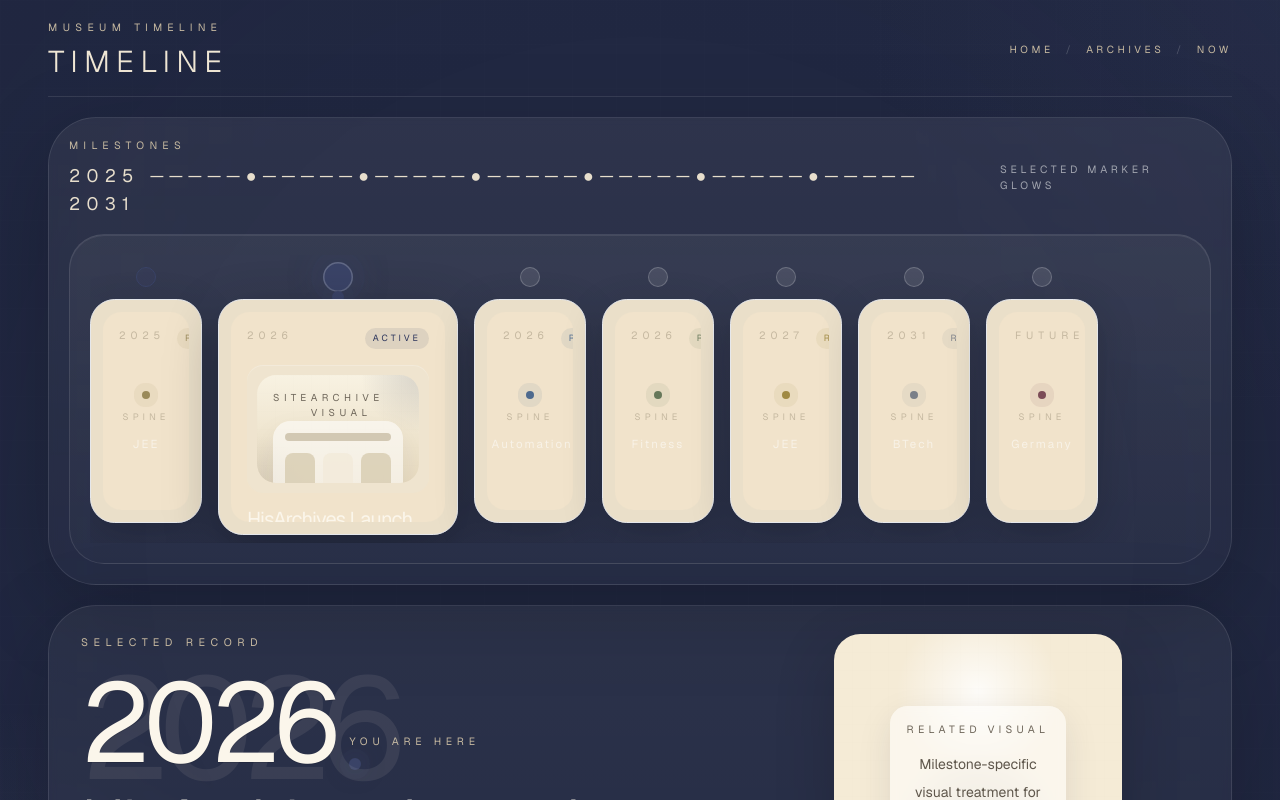
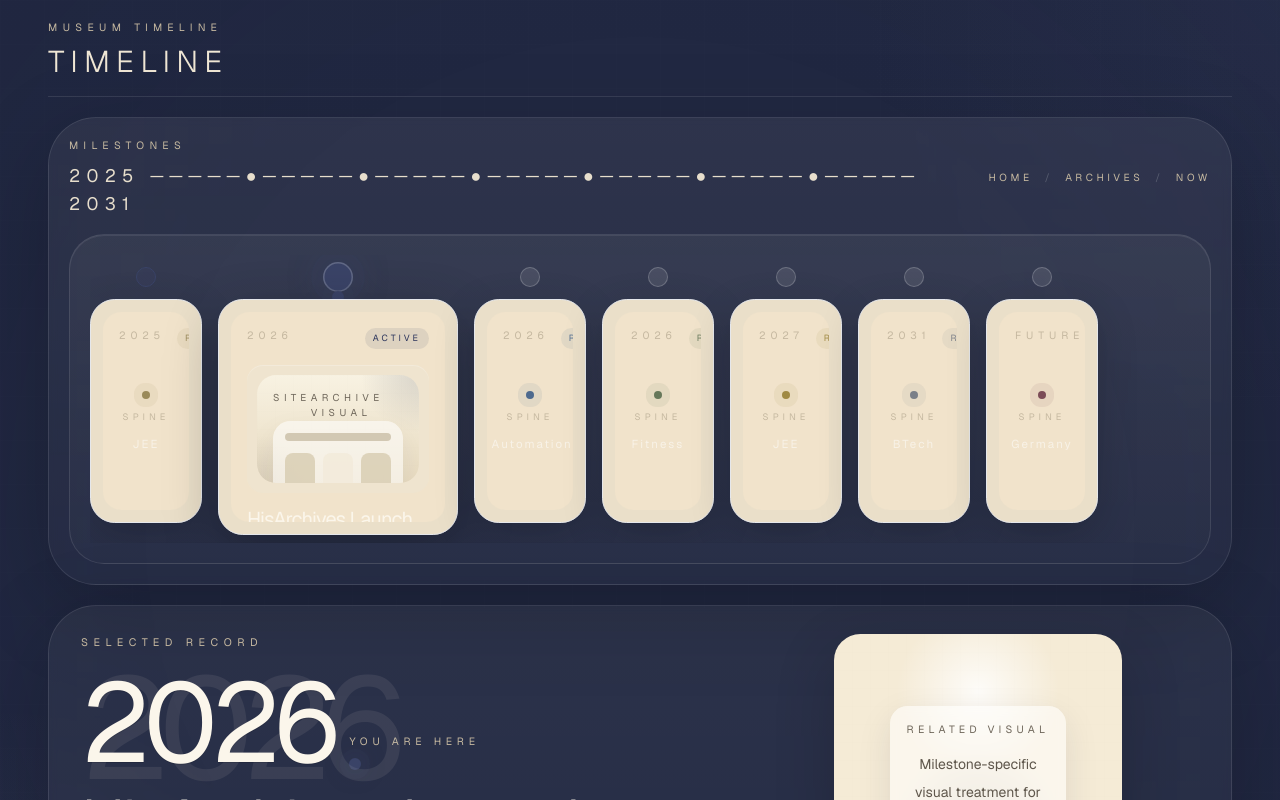
Before and after one commit to h4x-ansh/hisarchives, a Next.js app: page /timeline in a window 1280 px wide. Shown: the top 800 px of the page. Built offline with nearby package versions, Linux system fonts and the light colour scheme.

Commit message:
Fix timeline navigation links

```diff
--- a/components/identity-page.tsx
+++ b/components/identity-page.tsx
@@ -43,6 +43,22 @@ export function IdentityPage() {
               <div className="absolute -right-20 -top-16 h-72 w-72 rounded-full bg-cyan-400/20 blur-3xl" />
               <div className="absolute left-[-8rem] top-28 h-80 w-80 rounded-full bg-violet-500/18 blur-3xl" />
               <div className="absolute right-24 top-8 h-72 w-72 rounded-full bg-purple-400/10 blur-3xl" />
+            </div>
+
+            <div className="relative z-10 flex justify-end pb-4">
+              <div className="flex items-center gap-3 text-[0.64rem] uppercase tracking-[0.35em] text-white/65">
+                <Link href="/" className="transition-colors hover:text-white">
+                  Home
+                </Link>
+                <span className="text-white/20">/</span>
+                <Link href="/archives" className="transition-colors hover:text-white">
+                  Archives
+                </Link>
+                <span className="text-white/20">/</span>
+                <Link href="/now" className="transition-colors hover:text-white">
+                  Now
+                </Link>
+              </div>
             </div>
 
             <div className="relative grid gap-10 lg:grid-cols-[minmax(0,1.1fr)_minmax(20rem,0.85fr)] lg:items-center">
--- a/components/timeline-page.tsx
+++ b/components/timeline-page.tsx
@@ -1,6 +1,7 @@
 "use client";
 
 import { AnimatePresence, motion, useReducedMotion } from "framer-motion";
+import Link from "next/link";
 import type { WheelEvent as ReactWheelEvent } from "react";
 import { useEffect, useMemo, useRef, useState } from "react";
 
@@ -420,13 +421,6 @@ export function TimelinePage() {
             </p>
             <h1 className="text-2xl font-light tracking-[0.22em] text-[#F0E7D5] sm:text-3xl">TIMELINE</h1>
           </div>
-          <div className="flex flex-wrap items-center gap-3 text-[0.64rem] uppercase tracking-[0.35em]" style={{ color: palette.muted }}>
-            <span>Home</span>
-            <span className="text-white/20">/</span>
-            <span>Archives</span>
-            <span className="text-white/20">/</span>
-            <span>Now</span>
-          </div>
         </header>
 
         <section className="mt-4 sm:mt-5">
@@ -441,7 +435,19 @@ export function TimelinePage() {
                 </p>
                 <TimelineRuler />
               </div>
-              <p className="hidden text-[0.66rem] uppercase tracking-[0.35em] text-white/55 sm:block">Selected marker glows</p>
+              <div className="hidden items-center gap-3 text-[0.64rem] uppercase tracking-[0.35em] text-[#c5b8a0] sm:flex">
+                <Link href="/" className="transition-colors hover:text-[#fbf6eb]">
+                  Home
+                </Link>
+                <span className="text-white/20">/</span>
+                <Link href="/archives" className="transition-colors hover:text-[#fbf6eb]">
+                  Archives
+                </Link>
+                <span className="text-white/20">/</span>
+                <Link href="/now" className="transition-colors hover:text-[#fbf6eb]">
+                  Now
+                </Link>
+              </div>
             </div>
 
             <div className="relative rounded-[2.2rem] border border-white/10 bg-[linear-gradient(180deg,rgba(255,247,232,0.05),rgba(255,247,232,0.02))] px-4 py-4 shadow-[inset_0_1px_0_rgba(255,255,255,0.08)] sm:px-5 sm:py-5">
```
